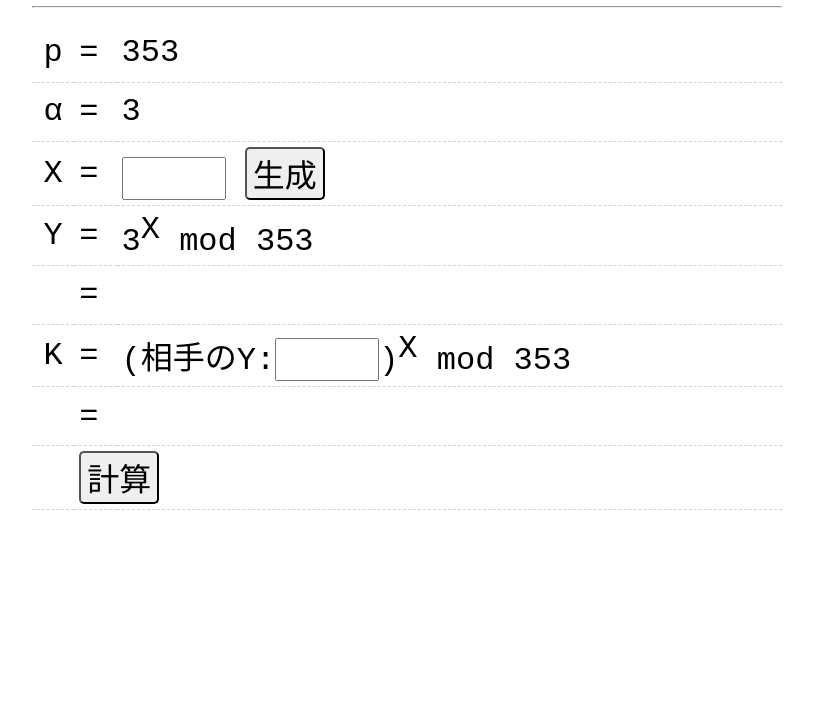
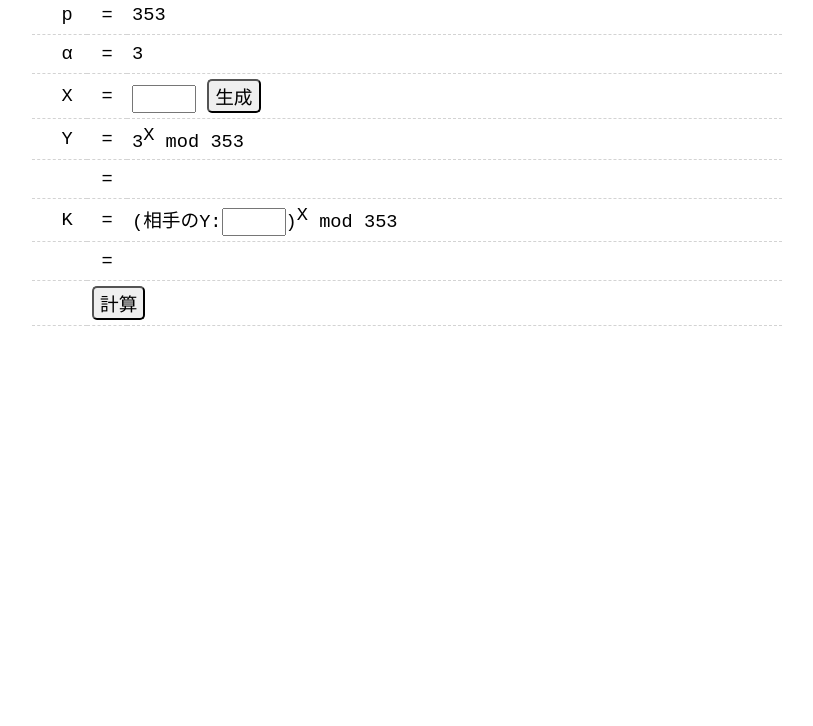
Before and after one commit to tis-nakagawa/demo, a plain HTML site: page dh/index.html in a window 1280 px wide. Shown: the part 74-800 px from the top of the page, without its empty margins (233-1046 px from the left). Drawn offline with Linux system fonts and the light colour scheme.

Commit message:
update dh

```diff
--- a/dh/dh.js
+++ b/dh/dh.js
@@ -11,7 +11,8 @@ function init() {
 function chgX() {
     let x = document.getElementById('x').value;
     if (x) {
-        let ya = Number((BigInt(g) ** BigInt(x)) % BigInt(p));
+        // let ya = Number((BigInt(g) ** BigInt(x)) % BigInt(p));
+        let ya = modpow(g, x, p);
         document.getElementById('yax').innerHTML = x;
         document.getElementById('ybx').innerHTML = x;
         document.getElementById('ya').innerHTML = ya;
@@ -34,11 +35,20 @@ function calK() {
     let x = document.getElementById('x').value;
     let yb = document.getElementById('yb').value;
     if (x && yb) {
-        let k = Number((BigInt(yb) ** BigInt(x)) % BigInt(p));
+        // let k = Number((BigInt(yb) ** BigInt(x)) % BigInt(p));
+        let k = modpow(yb, x, p);
         document.getElementById('k').innerHTML = k;
     } else {
         document.getElementById('k').innerHTML = '';
     }
 }
 
+function modpow(v, e, m) {
+    let r = 1;
+    for (let i = 0; i < e; i++) {
+        r = (r * v) % m;
+    }
+    return r;
+}
+
 window.addEventListener('load', init);
--- a/dh/index.html
+++ b/dh/index.html
@@ -15,37 +15,37 @@
     <table>
         <tr>
             <td class="c">p</td>
-            <td>=</td>
+            <td class="e">=</td>
             <td>353</td>
         </tr>
         <tr>
             <td class="c">&alpha;</td>
-            <td>=</td>
+            <td class="e">=</td>
             <td>3</td>
         </tr>
         <tr>
             <td class="c">X</td>
-            <td>=</td>
+            <td class="e">=</td>
             <td><input id="x" type="number" min="0" max="353"> <button id="genX">生成</button></td>
         </tr>
         <tr>
             <td class="c">Y</td>
-            <td>=</td>
+            <td class="e">=</td>
             <td>3<sup id="yax">X</sup> mod 353</td>
         </tr>
         <tr>
             <td></td>
-            <td>=</td>
+            <td class="e">=</td>
             <td><span id="ya"></span></td>
         </tr>
         <tr>
             <td class="c">K</td>
-            <td>=</td>
+            <td class="e">=</td>
             <td>(相手のY:<input id="yb" type="number" min="0" max="353">)<sup id="ybx">X</sup> mod 353</td>
         </tr>
         <tr>
             <td></td>
-            <td>=</td>
+            <td class="e">=</td>
             <td><span id="k"></span></td>
         </tr>
         <tr>
--- a/dh/style.css
+++ b/dh/style.css
@@ -1,6 +1,6 @@
 * {
     font-family: monospace;
-    font-size: 24pt;
+    font-size: 14pt;
 }
 
 table {
@@ -28,8 +28,20 @@ tr {
     border-bottom: 1px dashed lightgrey;
 }
 
+h1 {
+    font-size: 18pt;
+    padding-left: 20px;
+}
+
 td.c {
     text-align: center;
+    padding-left: 20px;
+    width: 30px;
+}
+
+td.e {
+    text-align: center;
+    width: 30px;
 }
 
 #ya {
```
